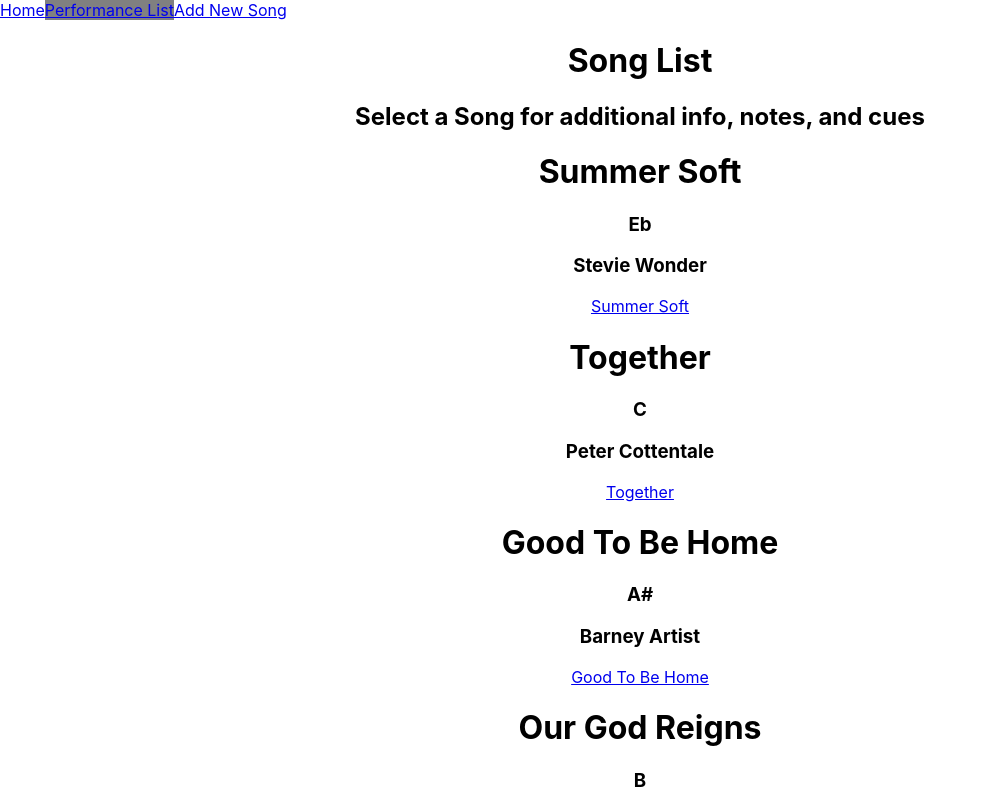
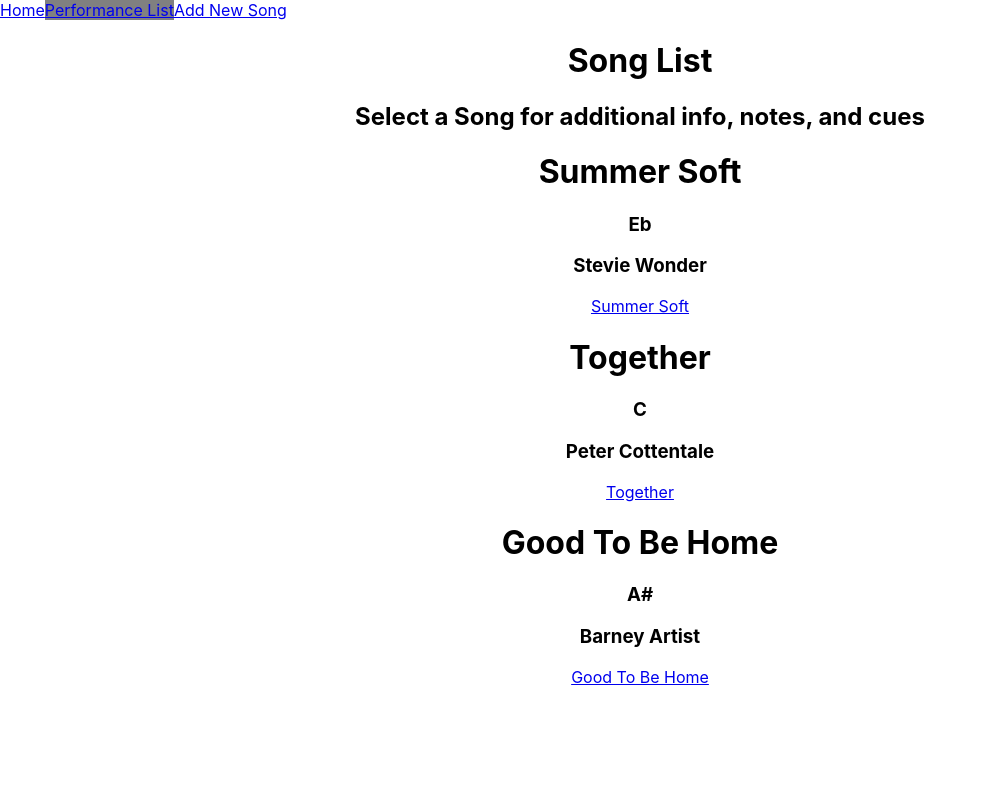
Before and after one commit to bsarango/music-performance-app, a React (Create React App) app: page /performanceList in a window 1280 px wide. Shown: the top 800 px of the page, without its empty margins (0-986 px from the left). Built offline with nearby package versions, Linux system fonts and the light colour scheme; data requests are answered from the project's data file.

Commit message:
a tag added to SongDetails for VideoReference property

```diff
--- a/db.json
+++ b/db.json
@@ -26,24 +26,6 @@
       "songKey": "A#",
       "playerNotes": "Follow click track of the song. Increase intensity and bring in other instruments in chorus parts. Do cuts during raps/singer solos.",
       "videoReference": "link"
-    },
-    {
-      "name": "Our God Reigns",
-      "artist": "Israel Houghton",
-      "genre": "CCM",
-      "songKey": "B",
-      "playerNotes": "I'm trying to play this right but my team struggles SKRELP",
-      "videoReference": "https://www.youtube.com/results?search_query=our+god+reigns+israel+houghton",
-      "id": 4
-    },
-    {
-      "name": "Our God Reigns",
-      "artist": "Israel Houghton",
-      "genre": "CCM",
-      "songKey": "B",
-      "playerNotes": "I'm trying to play this right but my team struggles SKRELP",
-      "videoReference": "https://www.youtube.com/results?search_query=our+god+reigns+israel+houghton",
-      "id": 5
     }
   ]
 }
--- a/src/App.js
+++ b/src/App.js
@@ -11,15 +11,15 @@ function App() {
 
   const [songList, setSongList] = useState([])
 
-  function updateSongList(newSong){
-    setSongList(...songList,newSong)
-  }
-
   useEffect(()=>{
     fetch(`http://localhost:3000/songs`)
     .then(resp=>resp.json())
     .then(songs=>setSongList(songs))
   },[])
+
+  function updateSongList(newSong){
+    setSongList(...songList,newSong)
+  }
 
   return (
     <div>
```
